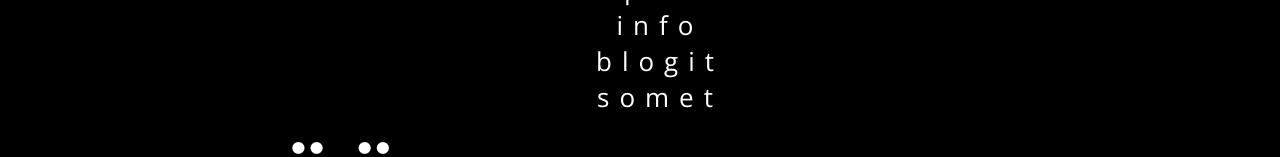
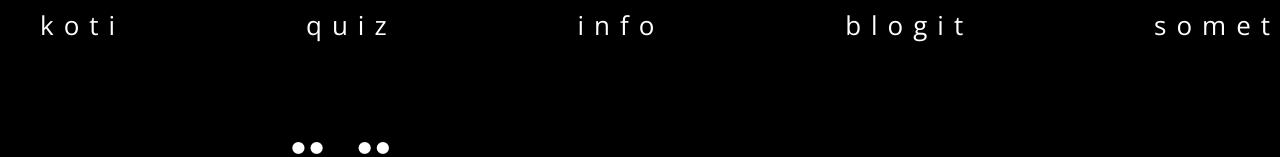
Before and after one commit to ttoropainen/vjp, a React (Create React App) app: page / in a window 1280 px wide. Shown: the top 157 px of the page. Built offline with nearby package versions, Linux system fonts and the light colour scheme.

Commit message:
navi fiksattu

```diff
--- a/src/App.css
+++ b/src/App.css
@@ -79,6 +79,12 @@ nav {
   align-items: center;
 }
 
+nav ul {
+  width: 100vw;
+  display: flex;
+  justify-content: space-between;
+}
+
 #blogit {
   max-width: 100%;
   font-size: large;
```
Also changed, not shown: src/App.js (indentation only).
